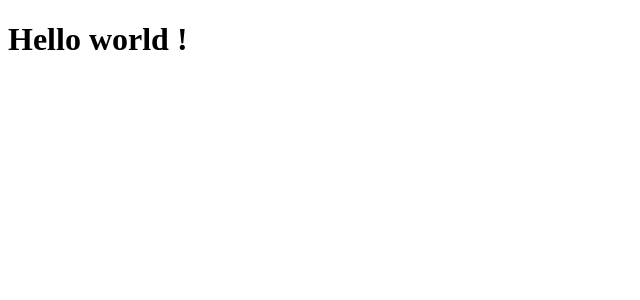
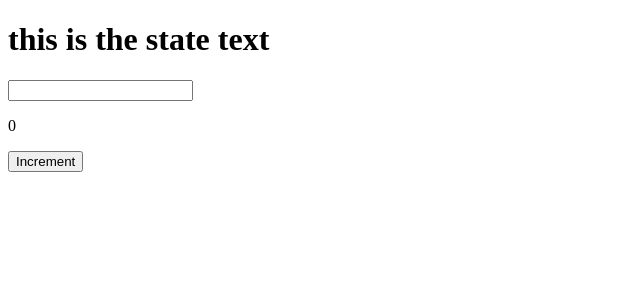
Before and after one commit to smakosh/react-todolist, a React (Create React App) app: page / in a window 1280 px wide. Shown: the top 300 px of the page, without its empty margins (0-640 px from the left). Built offline with nearby package versions, Linux system fonts and the light colour scheme.

Commit message:
states & props

```diff
--- a/src/App.js
+++ b/src/App.js
@@ -1,9 +1,45 @@
 import React from 'react';
+//import PropTypes from 'prop-types';
 
 class App extends React.Component {
+    constructor() {
+        super();
+        this.state = {
+            text: 'this is the state text',
+            counter: 0
+        }
+    }
+    update( e ) {
+        this.setState({text: e.target.value})
+    }
+    increment ( e ) {
+        this.setState(
+            { counter: e.target.value++ }
+        )
+    }
     render() {
-        return <h1>Hello world !</h1>
+        //let data = this.props.data
+        //let counter = this.props.counter
+        return (
+            <div>
+                <h1>{this.state.text}</h1>
+                <input
+                    type='text'
+                    onChange={this.update.bind(this)} />
+                <p>{this.state.counter}</p>
+                <button onClick={this.increment.bind(this)} value="1">Increment</button>
+            </div>
+        )
     }
 }
 
+//App.propTypes = {
+//    data: PropTypes.string,
+//    counter: PropTypes.number.isRequired
+//}
+
+//App.defaultProps = {
+//    data: "default text"
+//}
+
 export default App
```
